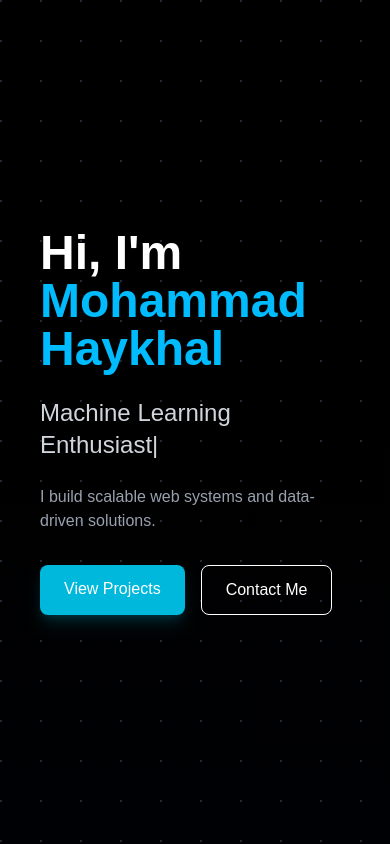
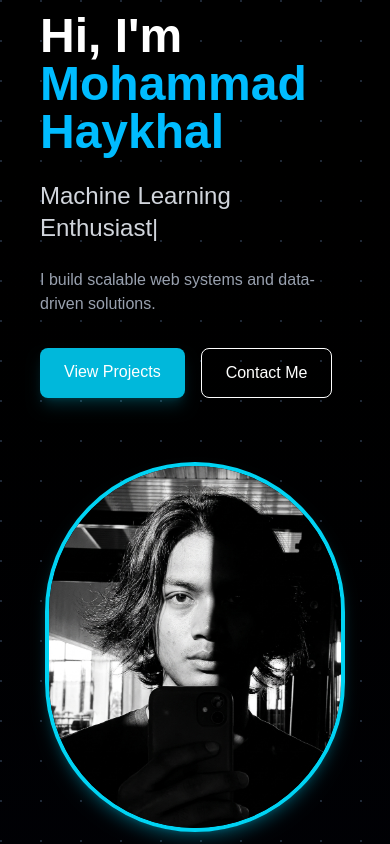
Before and after one commit to s1eepym3/portfolio, a Next.js app: page / in a window 390 px wide. Shown: the top 844 px of the page. Built offline with nearby package versions, Linux system fonts and the light colour scheme.

Commit message:
fix mobile image

```diff
--- a/src/components/Hero.jsx
+++ b/src/components/Hero.jsx
@@ -42,12 +42,12 @@ export default function Hero() {
       </div>
 
       {/* FOTO */}
-      <div className="hidden md:flex justify-center">
+    <div className="flex justify-center mt-10 md:mt-0">
   <Image
     src="/profile02.png"
     alt="Profile"
-          width={350}
-          height={350}
+    width={300}
+    height={300}
     className="rounded-full border-4 border-cyan-400 shadow-lg shadow-cyan-500/30"
     />
     </div>
```
Lines whose indentation alone changed are shown as unchanged.
